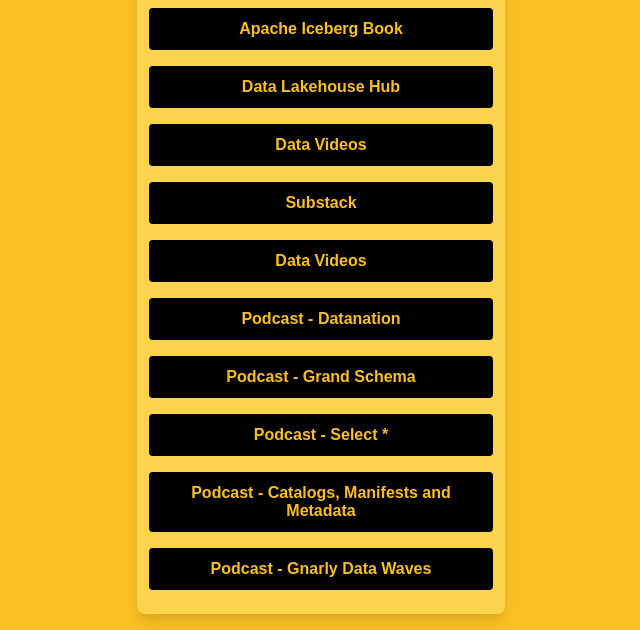
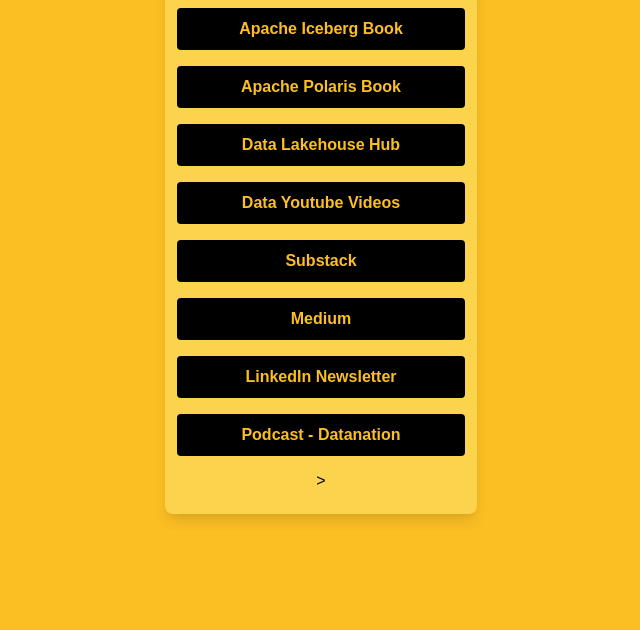
Before and after one commit to AlexMercedCoder/bio_alexmerced_com, a plain HTML site: page data/index.html in a window 1280 px wide. Shown: the part 282-912 px from the top of the page, without its empty margins (319-959 px from the left). After the commit the page ends 812 px from the top, so only its background shows below. Drawn offline with Linux system fonts and the light colour scheme.

Commit message:
update data page

```diff
--- a/data/index.html
+++ b/data/index.html
@@ -174,16 +174,14 @@
             </nav>
 
             <div class="links">
-                <a href="https://hello.dremio.com/wp-apache-iceberg-the-definitive-guide-reg.html?utm_source=ev_alexsbiopage&utm_medium=influencer&utm_campaign=iceberg&utm_term=bioalexmerceccom&utm_content=alexmerced" class="link-button">Apache Iceberg Book</a>
+                <a href="https://drmevn.fyi/alex_bio_iceberg" class="link-button">Apache Iceberg Book</a>
+                <a href="https://drmevn.fyi/alex_bio_polaris" class="link-button">Apache Polaris Book</a>
                 <a href="https://main.datalakehousehub.com" class="link-button">Data Lakehouse Hub</a>
-                <a href="https://www.youtube.com/@alexmerceddata" class="link-button">Data Videos</a>
+                <a href="https://www.youtube.com/@alexmerceddata" class="link-button">Data Youtube Videos</a>
                 <a href="https://amdatalakehouse.substack.com/" class="link-button">Substack</a>
-                <a href="https://www.youtube.com/@alexmerceddata" class="link-button">Data Videos</a>
-                <a href="https://open.spotify.com/show/3KHzqR9eFW6bJ1Tqoh2juM?si=fcc89d0de778487b" class="link-button">Podcast - Datanation</a>
-                <a href="https://open.spotify.com/show/1xjcqyShdg4DTF12nBf2ca?si=d4d267306ccc4bc4" class="link-button">Podcast - Grand Schema</a>
-                <a href="https://open.spotify.com/show/5ewGS1AK1lBhn8B0NQHl1r?si=14f7d5fad47a4110" class="link-button">Podcast - Select *</a>
-                <a href="https://open.spotify.com/show/6hyWZj8k2o0Yuicr8PZesm?si=a0f1c563f27a43af" class="link-button">Podcast - Catalogs, Manifests and Metadata</a>
-                <a href="https://open.spotify.com/show/5VWcweMaKiJvIsh4KPkUwM?si=abecd58404574e01" class="link-button">Podcast - Gnarly Data Waves</a>
+                <a href="https://medium.com/@alexmercedtech" class="link-button">Medium</a>
+                <a href="https://www.linkedin.com/newsletters/data-lakehouse-bytes-with-alex-7049465875728400385/" class="link-button">LinkedIn Newsletter</a>
+                <a href="https://open.spotify.com/show/3KHzqR9eFW6bJ1Tqoh2juM?si=fcc89d0de778487b" class="link-button">Podcast - Datanation</a>>
             </div>
         </div>
     </div>
```
